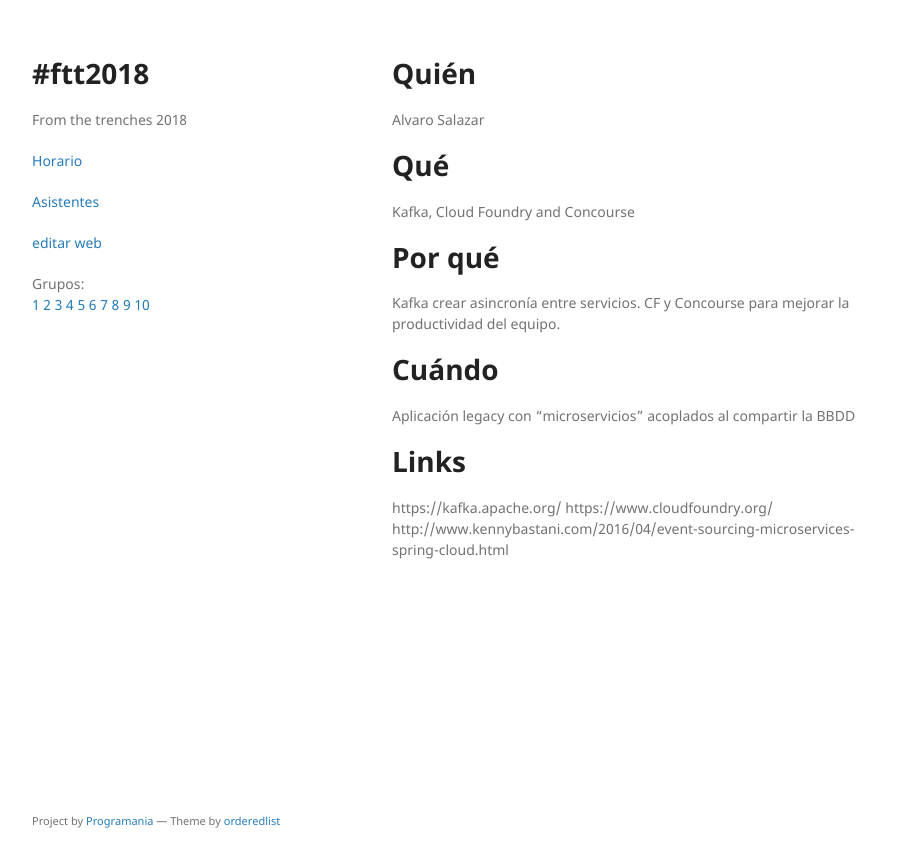
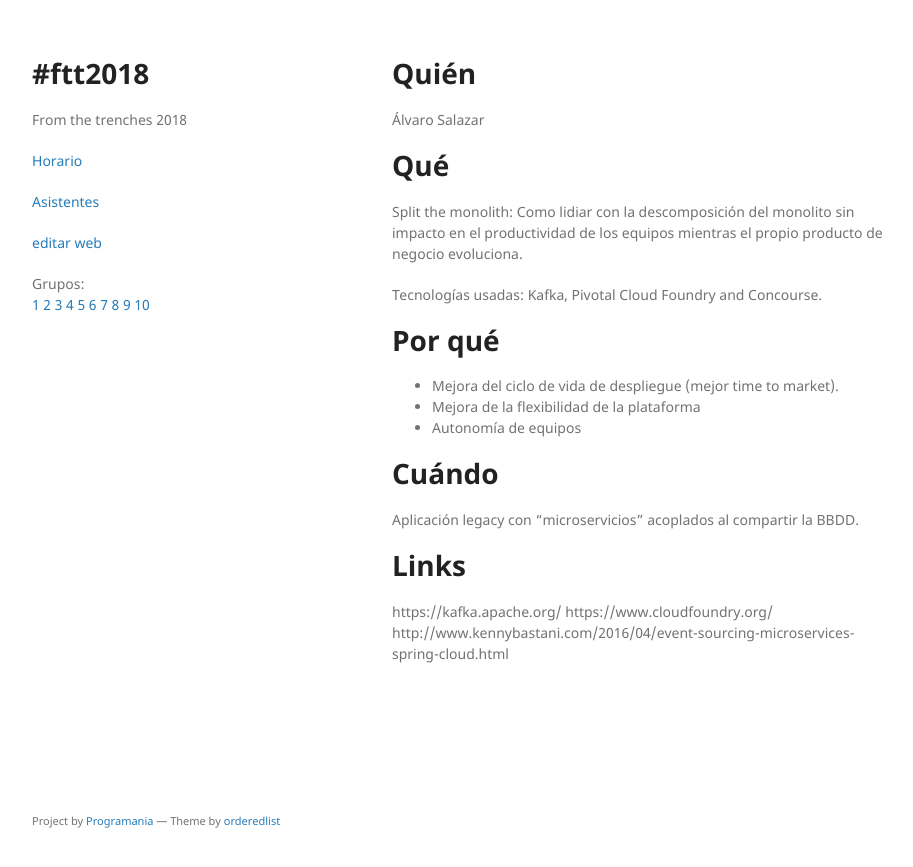
Before and after one commit to xala3pa/ftt2018, a Jekyll site: the page built from experiencias/29.md, in a window 1280 px wide. Shown: the top 867 px of the page, without its empty margins (178-1091 px from the left). Built offline with Jekyll 4.4.1, drawn with Linux system fonts in a browser that asks for light colours; our own code applies the rules of GitHub Pages for plain Markdown files.

Commit message:
Experience update

```diff
--- a/experiencias/29.md
+++ b/experiencias/29.md
@@ -1,14 +1,18 @@
 # Quién
-Alvaro Salazar
+Álvaro Salazar
 
 # Qué
-Kafka, Cloud Foundry and Concourse
+Split the monolith: Como lidiar con la descomposición del monolito sin impacto en el productividad de los equipos mientras el propio producto de negocio evoluciona.
+
+Tecnologías usadas: Kafka, Pivotal Cloud Foundry and Concourse.
 
 # Por qué
-Kafka crear asincronía entre servicios. CF y Concourse para mejorar la productividad del equipo.
+* Mejora del ciclo de vida de despliegue (mejor time to market).
+* Mejora de la flexibilidad de la plataforma
+* Autonomía de equipos
 
 # Cuándo
-Aplicación legacy con "microservicios" acoplados al compartir la BBDD
+Aplicación legacy con "microservicios" acoplados al compartir la BBDD.
 
 # Links
 https://kafka.apache.org/
```
